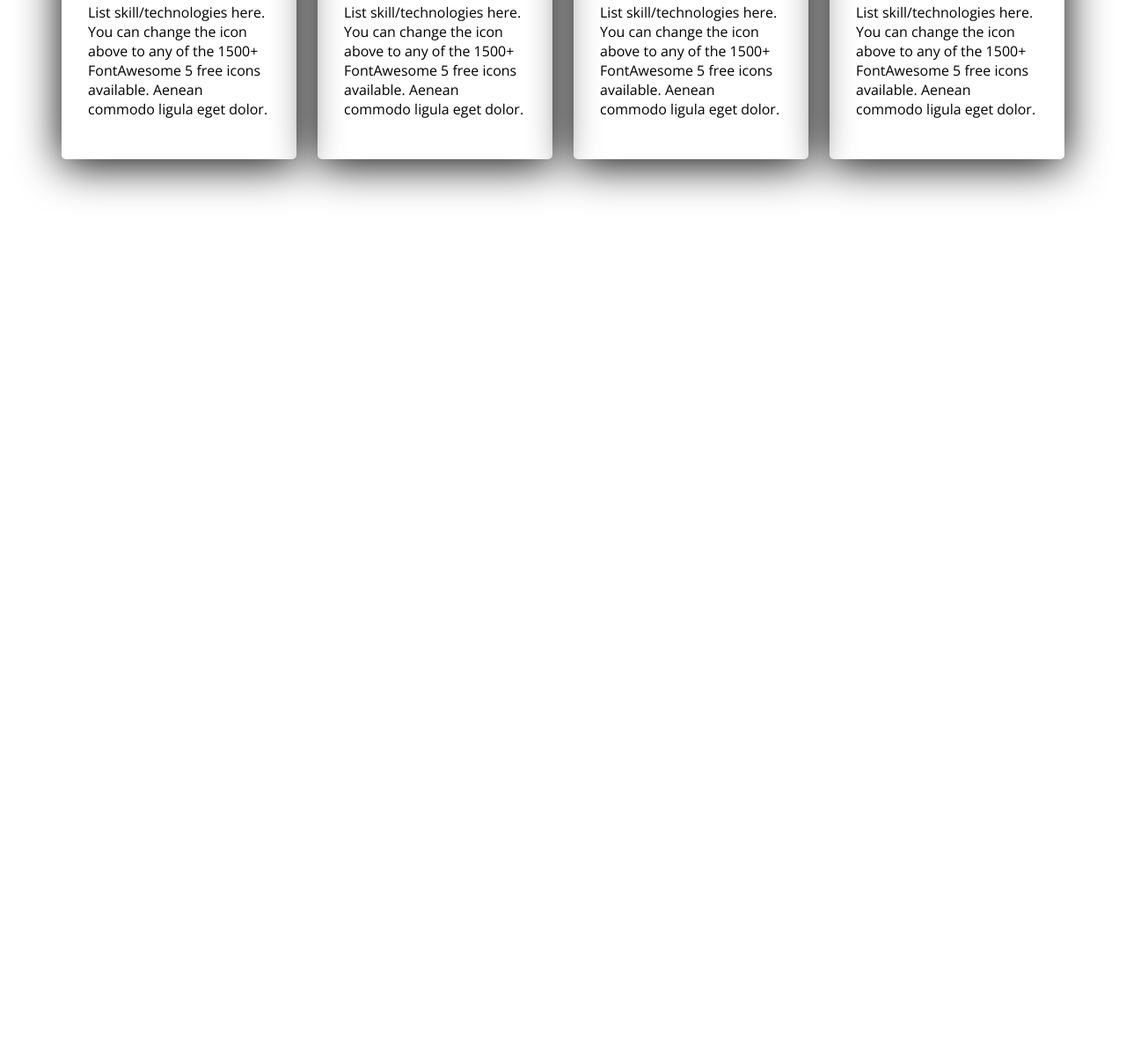
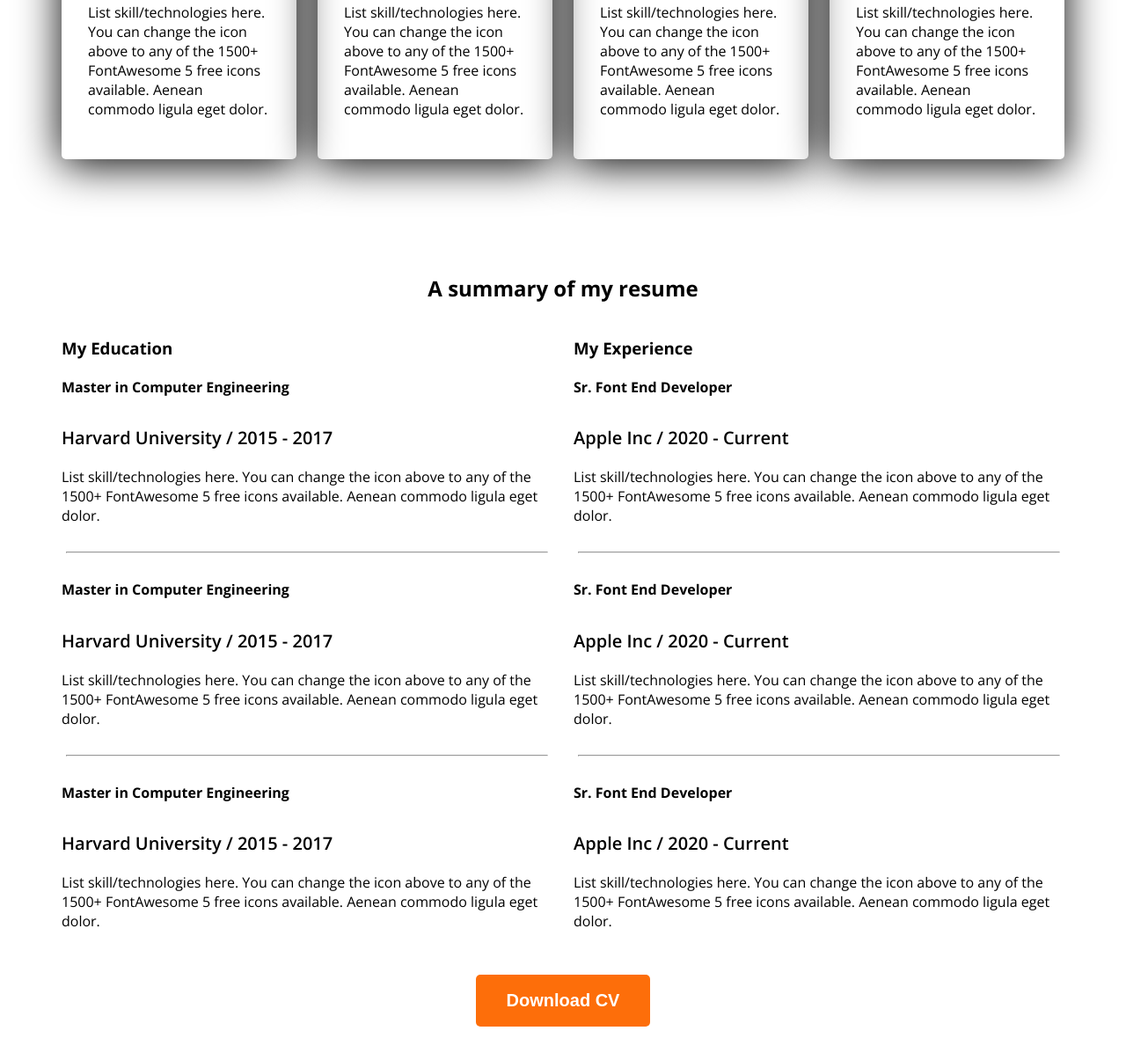
Before and after one commit to Yeasir-Ramim/yeasir-ramim-portfolio, a plain HTML site: page index.html in a window 1280 px wide. Shown: the part 1869-3074 px from the top of the page at 88% size. Before the commit the page ends 2180 px from the top, so only its background shows below. Drawn offline with nearby package versions, Linux system fonts and the light colour scheme.

Commit message:
summary resume  added

```diff
--- a/index.html
+++ b/index.html
@@ -89,6 +89,59 @@
                 </div>
             </div>
         </section>
+        <section class="resume">
+            <h2 class="section-titile text-center">A summary of my resume</h2>
+            <div class="resume-container">
+                <div class="resume-column">
+                    <h3 class="resume-column-title">My Education</h3>
+                    <div class="experience">
+                        <h4 class="experience-title">Master in Computer Engineering</h4>
+                        <h5 class="experience-sub-title">Harvard University / 2015 - 2017</h5>
+                        <div class="experience-description">List skill/technologies here. You can change the icon above to any of the 1500+ FontAwesome 5 free icons available. Aenean commodo ligula eget dolor.</div>
+                    </div>
+                    <hr>
+                    <div class="experience">
+                        <h4 class="experience-title">Master in Computer Engineering</h4>
+                        <h5 class="experience-sub-title">Harvard University / 2015 - 2017</h5>
+                        <div class="experience-description">List skill/technologies here. You can change the icon above to any of the 1500+ FontAwesome 5 free icons available. Aenean commodo ligula eget dolor.</div>
+                    </div>
+                    <hr>
+                    <div class="experience">
+                        <h4 class="experience-title">Master in Computer Engineering</h4>
+                        <h5 class="experience-sub-title">Harvard University / 2015 - 2017</h5>
+                        <div class="experience-description">List skill/technologies here. You can change the icon above to any of the 1500+ FontAwesome 5 free icons available. Aenean commodo ligula eget dolor.</div>
+                    </div>
+                </div>
+
+                <div class="resume-column">
+                    <h3 class="resume-column-title">My Experience</h3>
+                    <div class="experience">
+                        <h4 class="experience-title">Sr. Font End Developer</h4>
+                        <h5 class="experience-sub-title">Apple Inc / 2020 - Current</h5>
+                        <div class="experience-description">List skill/technologies here. You can change the icon above to any of the 1500+ FontAwesome 5 free icons available. Aenean commodo ligula eget dolor.
+                        </div>
+                    </div>
+                    <hr>
+                    <div class="experience">
+                        <h4 class="experience-title">Sr. Font End Developer</h4>
+                        <h5 class="experience-sub-title">Apple Inc / 2020 - Current</h5>
+                        <div class="experience-description">List skill/technologies here. You can change the icon above to any of the 1500+ FontAwesome 5 free icons available. Aenean commodo ligula eget dolor.
+                        </div>
+                    </div>
+                    <hr>
+                    <div class="experience">
+                        <h4 class="experience-title">Sr. Font End Developer</h4>
+                        <h5 class="experience-sub-title">Apple Inc / 2020 - Current</h5>
+                        <div class="experience-description">List skill/technologies here. You can change the icon above to any of the 1500+ FontAwesome 5 free icons available. Aenean commodo ligula eget dolor.
+                        </div>
+                    </div>
+                </div>
+            </div>
+
+            <div class="text-center resume-download-cv">
+                <button class="btn-primary">Download CV</button>
+            </div>
+        </section>
     </main>
 </body>
 
--- a/styles/portfolio.css
+++ b/styles/portfolio.css
@@ -15,6 +15,7 @@
     border-radius: 5px;
     font-size: 20px;
     border: none;
+    cursor: pointer;
 
 
 }
@@ -152,3 +153,24 @@ main section{
     border-radius: 5px;
     box-shadow: 0px 6px 50px 0px black;
 }
+
+/* resume sections style */
+.resume-container{
+    display: flex;
+    gap: 24px;
+
+}
+.experience-sub-title{
+    font-size: 20px;
+    font-weight: 600;
+    margin-bottom: 20px;
+}
+.experiencce-description .experience-sub-title{
+    color: #757575;
+}
+.resume hr{
+    margin: 30px 5px;
+}
+.resume-download-cv{
+    margin-top: 50px;
+}
```
